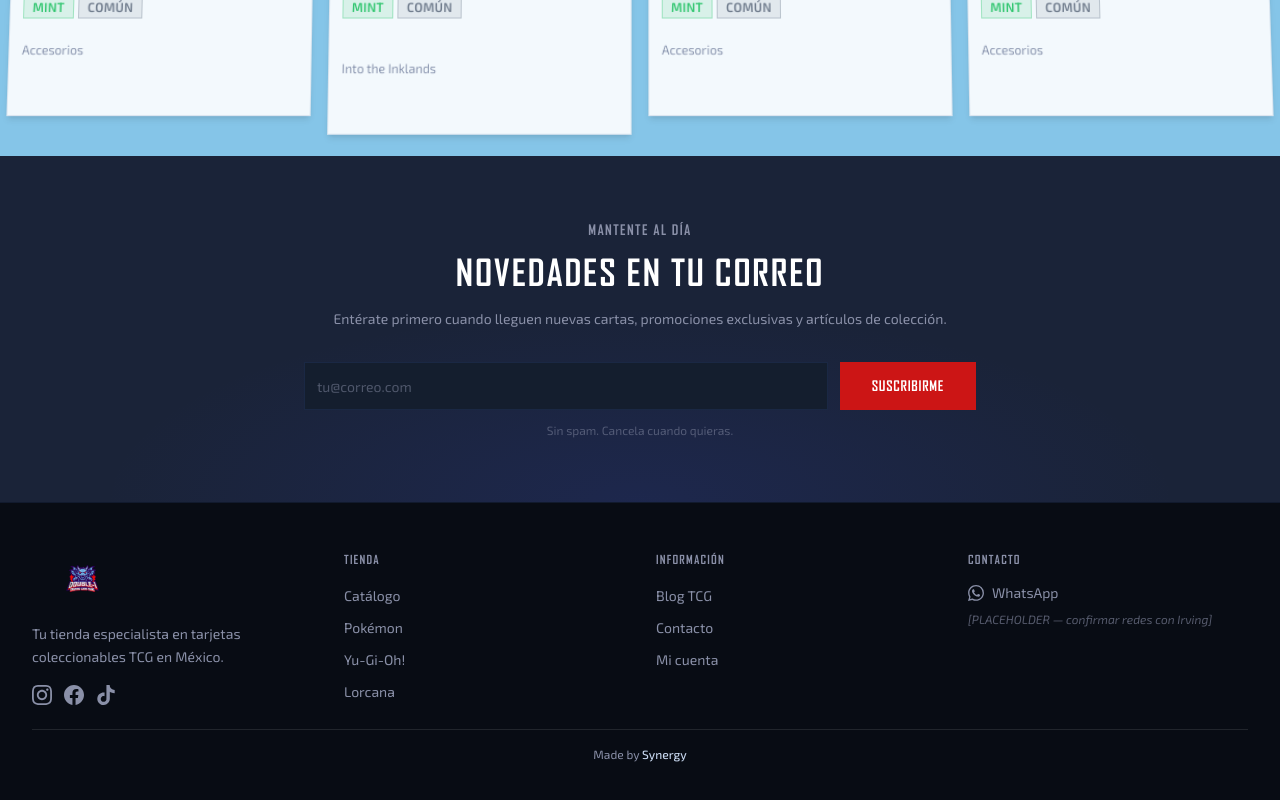
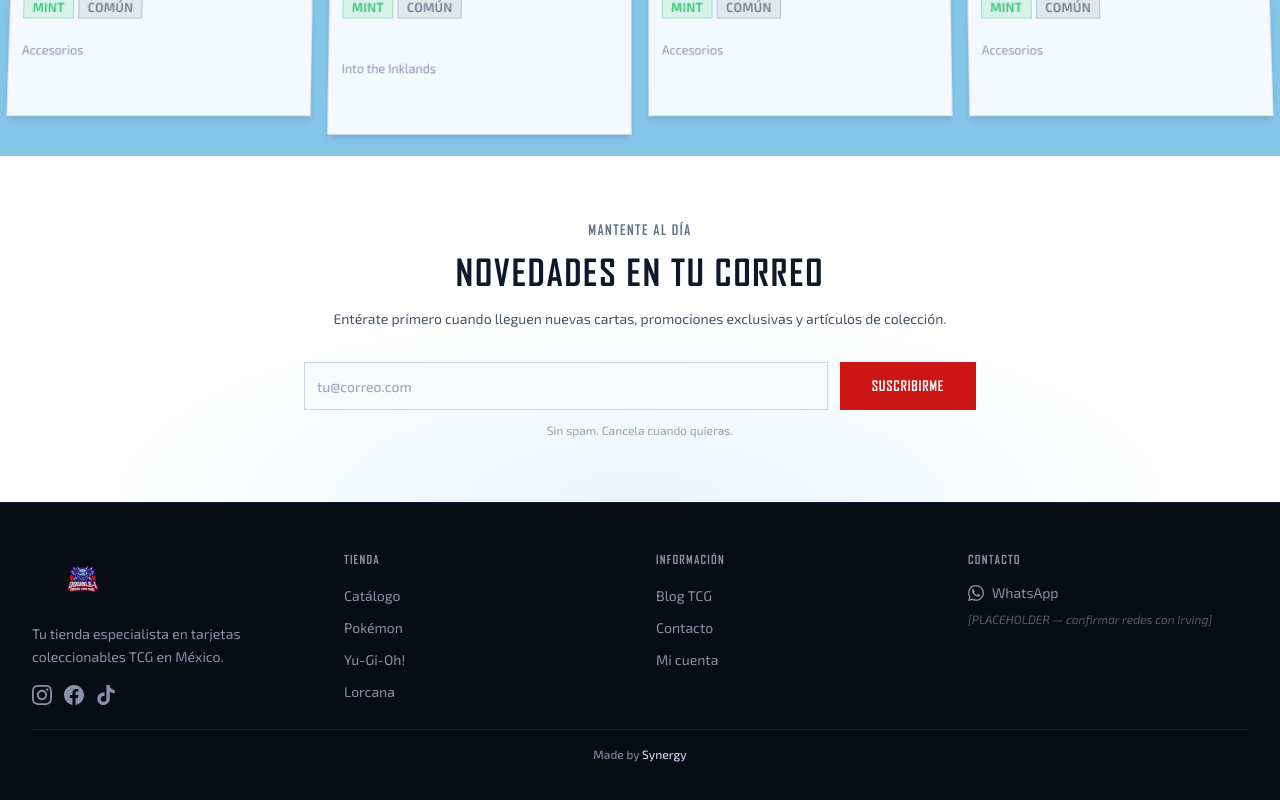
Before and after one commit to emiroldanp/synergy-Double_I, a React (Vite) app: page / in a window 1280 px wide. Shown: the part 3077-3877 px from the top of the page. Built offline with nearby package versions, Linux system fonts and the light colour scheme; no server answers.

Commit message:
style: NewsletterSignup fondo blanco con texto oscuro

```diff
--- a/src/components/sections/NewsletterSignup.tsx
+++ b/src/components/sections/NewsletterSignup.tsx
@@ -27,23 +27,23 @@ export function NewsletterSignup() {
   }
 
   return (
-    <section className="relative bg-deep py-16 overflow-hidden">
+    <section className="relative bg-white py-16 overflow-hidden">
       {/* Background glow */}
       <div
         className="absolute inset-0 pointer-events-none"
         style={{
-          background: 'radial-gradient(ellipse 60% 80% at 50% 100%, rgba(48,64,196,0.15) 0%, transparent 70%)',
+          background: 'radial-gradient(ellipse 60% 80% at 50% 100%, rgba(133,197,232,0.18) 0%, transparent 70%)',
         }}
         aria-hidden="true"
       />
 
       <div className="page-container relative z-10">
         <div className="max-w-2xl mx-auto text-center">
-          <p className="section-subtitle mb-3">Mantente al día</p>
-          <h2 className="section-title mb-4">
+          <p className="section-subtitle mb-3 text-slate-500">Mantente al día</p>
+          <h2 className="font-agency text-3xl md:text-4xl text-slate-900 tracking-wider uppercase mb-4">
             Novedades en tu correo
           </h2>
-          <p className="font-exo text-ash text-sm mb-8 leading-relaxed">
+          <p className="font-exo text-slate-600 text-sm mb-8 leading-relaxed">
             Entérate primero cuando lleguen nuevas cartas, promociones exclusivas y artículos de colección.
           </p>
 
@@ -51,8 +51,8 @@ export function NewsletterSignup() {
             <div className="flex items-center justify-center gap-3 py-6">
               <span className="text-2xl">🎉</span>
               <div className="text-left">
-                <p className="font-agency text-dragon uppercase tracking-wide text-sm">¡Suscripción exitosa!</p>
-                <p className="font-exo text-ash text-xs mt-0.5">Recibirás un correo de bienvenida pronto.</p>
+                <p className="font-agency text-brand-red uppercase tracking-wide text-sm">¡Suscripción exitosa!</p>
+                <p className="font-exo text-slate-500 text-xs mt-0.5">Recibirás un correo de bienvenida pronto.</p>
               </div>
             </div>
           ) : (
@@ -63,11 +63,11 @@ export function NewsletterSignup() {
                     {...register('email')}
                     type="email"
                     placeholder="tu@correo.com"
-                    className="input-dark text-sm h-12"
+                    className="w-full px-3 py-3 text-sm font-exo border border-slate-300 bg-slate-50 focus:border-brand-sky focus:outline-none text-slate-800 placeholder:text-slate-400 h-12"
                     aria-label="Correo electrónico"
                   />
                   {errors.email && (
-                    <p className="text-xs text-crimson mt-1 text-left">{errors.email.message}</p>
+                    <p className="text-xs text-brand-red mt-1 text-left">{errors.email.message}</p>
                   )}
                 </div>
                 <button
@@ -88,7 +88,7 @@ export function NewsletterSignup() {
                   )}
                 </button>
               </div>
-              <p className="text-xs text-ash/50 mt-3 font-exo">
+              <p className="text-xs text-slate-400 mt-3 font-exo">
                 Sin spam. Cancela cuando quieras.
               </p>
             </form>
```
